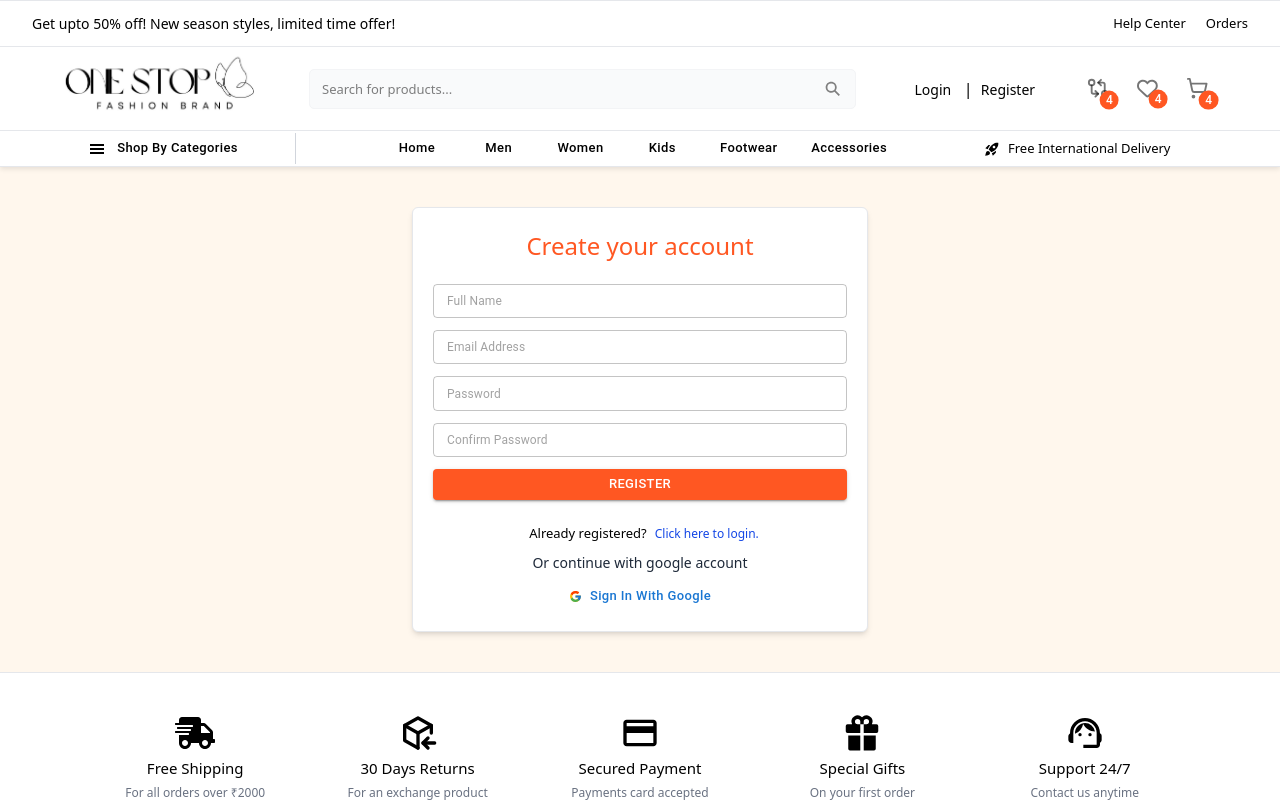
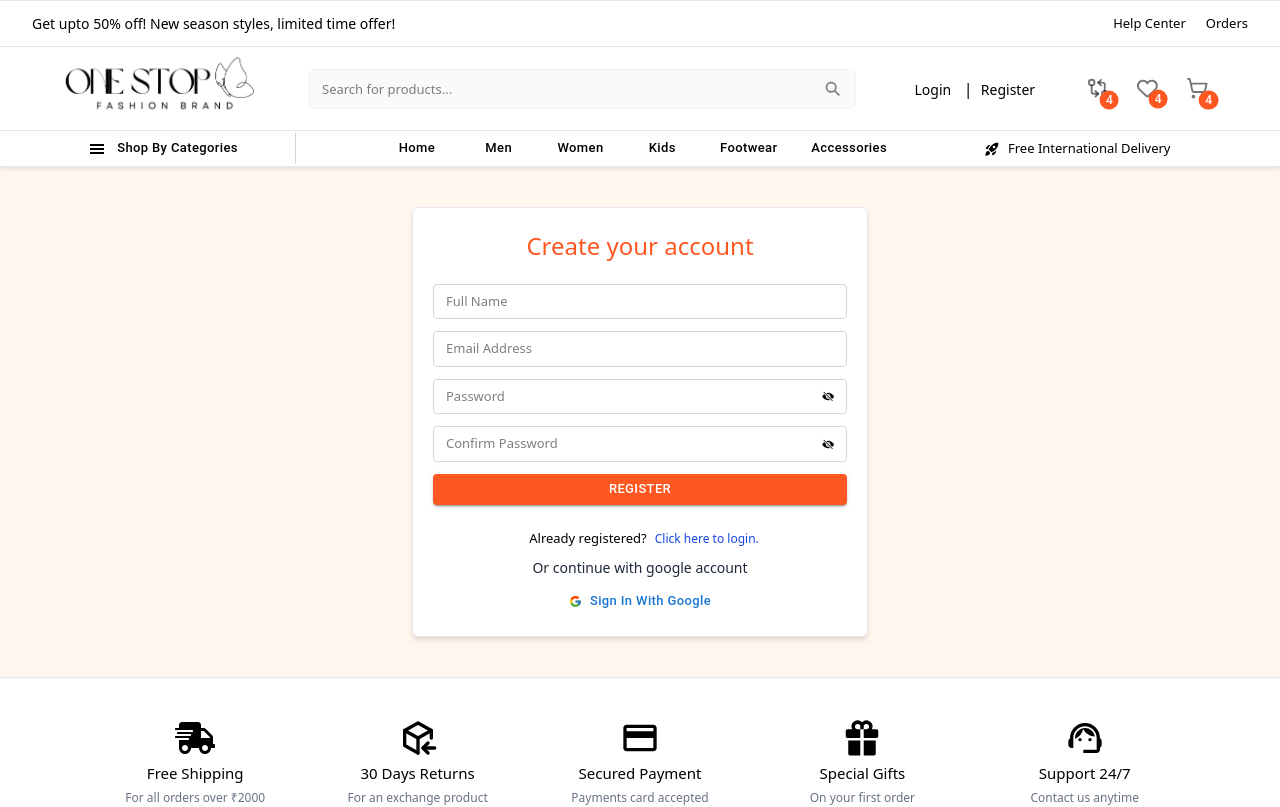
Before and after one commit to V-bhoy/ecommerce-web-app, a React (Vite) app in the folder ecommerce-website/: page /register in a window 1280 px wide. Shown: the top 807 px of the page. Built offline with nearby package versions, Linux system fonts and the light colour scheme.

Commit message:
create password input

```diff
--- /dev/null
+++ b/ecommerce-website/src/components/inputs/PasswordInput.jsx
@@ -0,0 +1,11 @@
+import {useState} from "react";
+import {IoEye, IoEyeOff} from "react-icons/io5";
+
+export default function PasswordInput({placeholder}){
+    const [showPassword, setShowPassword] = useState(false);
+    return   <div className={"flex gap-2 items-center border-1 border-gray-300 rounded-sm text-[13px] py-[7px] px-3"}>
+        <input type={showPassword ? "text" : "password"} className={"w-full focus:outline-none"} size={"small"} placeholder={placeholder || "Password"}/>
+        {showPassword ? <IoEye onClick={()=>setShowPassword(!showPassword)} className={"cursor-pointer transition"}/> :
+            <IoEyeOff onClick={()=>setShowPassword(!showPassword)} className={"cursor-pointer transition"}/>}
+    </div>
+}
--- a/ecommerce-website/src/pages/ForgotPassword.jsx
+++ b/ecommerce-website/src/pages/ForgotPassword.jsx
@@ -1,5 +1,6 @@
 import {Button, TextField} from "@mui/material";
 import {useNavigate} from "react-router-dom";
+import PasswordInput from "../components/inputs/PasswordInput.jsx";
 
 export default function ForgotPassword(){
     const navigate = useNavigate();
@@ -7,9 +8,11 @@ export default function ForgotPassword(){
         <div className={"container flex items-center justify-center"}>
             <div className={"bg-white shadow-md p-5 border border-gray-200 rounded-md w-[40%]"}>
                 <div className={"flex flex-col gap-3 !my-5"}>
-                    <TextField type={"email"} className={"w-full"} size={"small"} placeholder={"Email Address"}/>
-                    <TextField type={"password"} className={"w-full"} size={"small"} placeholder={"Create New Password"}/>
-                    <TextField type={"password"} className={"w-full"} size={"small"} placeholder={"Confirm Password"}/>
+                    <div className={"flex gap-2 items-center border-1 border-gray-300 rounded-sm text-[13px] py-[7px] px-3"}>
+                        <input className={"w-full focus:outline-none"} type={"email"} placeholder={"Email Address"}/>
+                    </div>
+                    <PasswordInput/>
+                    <PasswordInput placeholder={"Confirm Password"}/>
                     <Button variant={"contained"} className={"!bg-primary !text-white"} size={"small"}>Create Password</Button>
                 </div>
                 <p className={"text-center"}>
--- a/ecommerce-website/src/pages/Login.jsx
+++ b/ecommerce-website/src/pages/Login.jsx
@@ -1,16 +1,22 @@
 import {Button, TextField} from "@mui/material";
 import {useNavigate} from "react-router-dom";
 import {FcGoogle} from "react-icons/fc";
+import {IoEye} from "react-icons/io5";
+import {useState} from "react";
+import PasswordInput from "../components/inputs/PasswordInput.jsx";
 
 export default function Login(){
     const navigate = useNavigate();
+
     return <section className={"pages p-10"}>
         <div className={"container flex items-center justify-center"}>
            <div className={"bg-white shadow-md p-5 border border-gray-200 rounded-md w-[40%]"}>
               <h3 className={"text-center text-primary font-[300] text-[1.5rem]"}>Login to your account</h3>
                <div className={"flex flex-col gap-3 !my-5"}>
-                   <TextField type={"email"} className={"w-full"} size={"small"} placeholder={"Email Address"}/>
-                   <TextField type={"password"} className={"w-full"} size={"small"} placeholder={"Password"}/>
+                   <div className={"flex gap-2 items-center border-1 border-gray-300 rounded-sm text-[13px] py-[7px] px-3"}>
+                       <input className={"w-full focus:outline-none"} type={"email"} placeholder={"Email Address"}/>
+                   </div>
+                   <PasswordInput/>
                    <p onClick={()=>navigate("/login/forgot-password")} className={"text-[12px] px-2 text-blue-700 hover:underline cursor-pointer"}>Forgot Password?</p>
                    <Button variant={"contained"} className={"!bg-primary !text-white"} size={"small"}>Login</Button>
                </div>
--- a/ecommerce-website/src/pages/Register.jsx
+++ b/ecommerce-website/src/pages/Register.jsx
@@ -1,6 +1,7 @@
 import {Button, TextField} from "@mui/material";
 import {useNavigate} from "react-router-dom";
 import {FcGoogle} from "react-icons/fc";
+import PasswordInput from "../components/inputs/PasswordInput.jsx";
 
 export default function Register(){
     const navigate = useNavigate();
@@ -9,10 +10,14 @@ export default function Register(){
             <div className={"bg-white shadow-md p-5 border border-gray-200 rounded-md w-[40%]"}>
                 <h3 className={"text-center text-primary font-[300] text-[1.5rem]"}>Create your account</h3>
                 <div className={"flex flex-col gap-3 !my-5"}>
-                    <TextField type={"text"} className={"w-full"} size={"small"} placeholder={"Full Name"}/>
-                    <TextField type={"email"} className={"w-full"} size={"small"} placeholder={"Email Address"}/>
-                    <TextField type={"password"} className={"w-full"} size={"small"} placeholder={"Password"}/>
-                    <TextField type={"password"} className={"w-full"} size={"small"} placeholder={"Confirm Password"}/>
+                    <div className={"flex gap-2 items-center border-1 border-gray-300 rounded-sm text-[13px] py-[7px] px-3"}>
+                        <input className={"w-full focus:outline-none"} placeholder={"Full Name"}/>
+                    </div>
+                    <div className={"flex gap-2 items-center border-1 border-gray-300 rounded-sm text-[13px] py-[7px] px-3"}>
+                        <input className={"w-full focus:outline-none"} type={"email"} placeholder={"Email Address"}/>
+                    </div>
+                    <PasswordInput/>
+                    <PasswordInput placeholder={"Confirm Password"}/>
                     <Button variant={"contained"} className={"!bg-primary !text-white"} size={"small"}>Register</Button>
                 </div>
                 <p className={"text-center"}>
```
